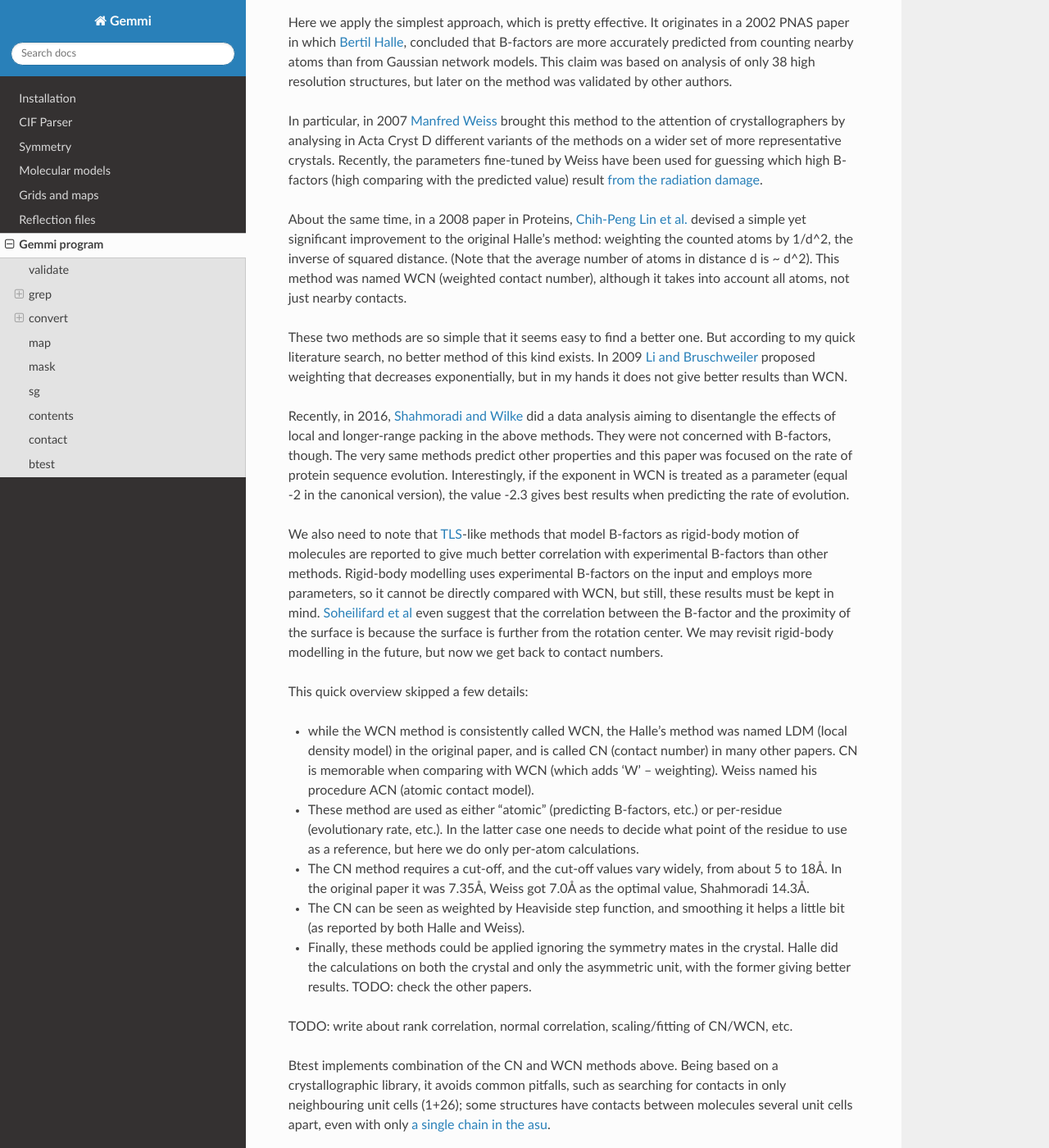
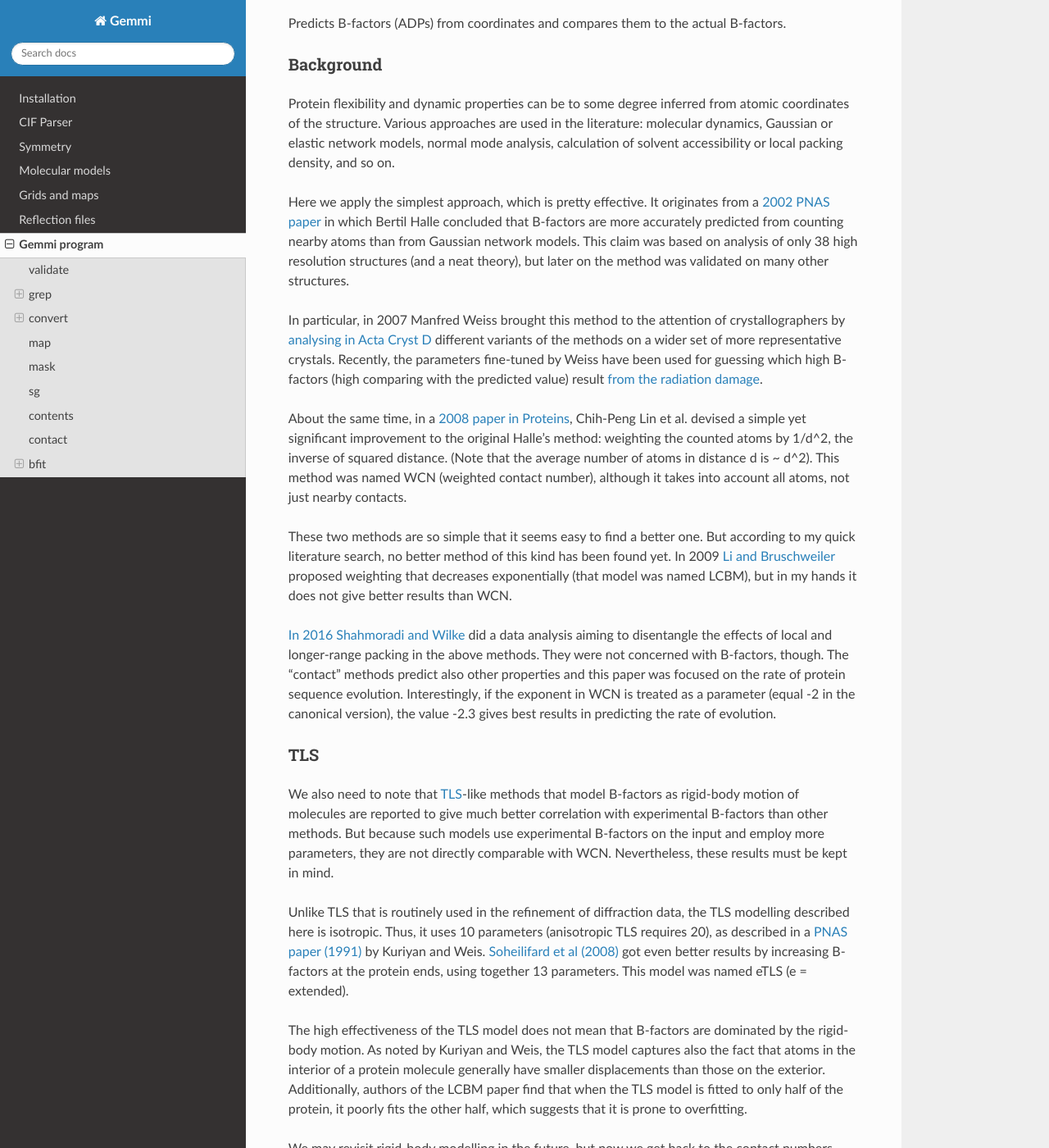
Before and after one commit to project-gemmi/gemmi, a Sphinx documentation site: the page built from docs/utils.rst, in a window 1280 px wide and 1400 px high, scrolled down 9454 px. Shown: the whole window at 82% size. Built offline with Sphinx 7.4.7 and the Read the Docs theme 2.0.0, drawn with Linux system fonts in a browser that asks for light colours; some of the changed text lies outside the part shown.

Commit message:
expanded docs for gemmi-bfit

```diff
--- a/docs/btest-help.txt
+++ b/docs/bfit-help.txt
@@ -1,6 +1,6 @@
-$ gemmi btest -h
+$ gemmi bfit -h
 Usage:
- gemmi btest [options] INPUT[...]
+ gemmi bfit [options] INPUT[...]
 B-factor model testing.
   -h, --help       Print usage and exit.
   -V, --version    Print version and exit.
--- a/docs/gemmi-help.txt
+++ b/docs/gemmi-help.txt
@@ -2,7 +2,7 @@ $ gemmi -h
 Usage: gemmi [--version] [--help] <command> [<args>]
 
 Commands:
- btest         predicts B-factors (ADPs) from coordinates using WCN
+ bfit          predicts B-factors (ADPs) from coordinates using WCN
  contact       searches for contacts (neighbouring atoms)
  contents      info about content of a coordinate file (pdb, mmCIF, ...)
  convert       convert file (CIF - JSON, mmCIF - PDB) or modify structure
--- a/docs/mol.rst
+++ b/docs/mol.rst
@@ -1256,9 +1256,3 @@ and subgraph isomorphisms.
    :language: cpp
    :start-after: Example 4
    :end-before: minimal program
-
-
-B-factor analysis
------------------
-
-TODO
--- a/docs/utils.rst
+++ b/docs/utils.rst
@@ -321,7 +321,8 @@ while adding distinct segment IDs.
 map
 ===
 
-(work in progress)
+Shows a summary of a CCP4 map file, optionally performing simple
+transformations.
 
 .. literalinclude:: map-help.txt
    :language: console
@@ -330,7 +331,10 @@ map
 mask
 ====
 
-(work in progress)
+Makes a mask in the CCP4 format. It has two functions:
+
+* masking atoms if the input file is a coordinate file,
+* using a threshold to convert a CCP4 map file to a mask file.
 
 .. literalinclude:: mask-help.txt
    :language: console
@@ -346,19 +350,28 @@ Prints information about given space group.
 contents
 ========
 
+Analyses and summarizes content of a coordinate file.
+Inspired by CCP4 program ``rwcontents``.
+
 .. literalinclude:: contents-help.txt
    :language: console
 
 contact
 =======
 
+Searches for contacts in a model.
+
 .. literalinclude:: contact-help.txt
    :language: console
 
-btest
-=====
+bfit
+====
 
-Predicts B-factors (ADPs) from coordinates.
+Predicts B-factors (ADPs) from coordinates
+and compares them to the actual B-factors.
+
+Background
+----------
 
 Protein flexibility and dynamic properties can be to some degree inferred
 from atomic coordinates of the structure. Various approaches are used
@@ -367,25 +380,25 @@ molecular dynamics, Gaussian or elastic network models, normal mode analysis,
 calculation of solvent accessibility or local packing density, and so on.
 
 Here we apply the simplest approach, which is pretty effective.
-It originates in a 2002 PNAS paper in which
-`Bertil Halle <http://www.pnas.org/content/99/3/1274>`_,
-concluded that B-factors are more accurately predicted
+It originates from a `2002 PNAS paper <http://www.pnas.org/content/99/3/1274>`_
+in which Bertil Halle concluded that B-factors are more accurately predicted
 from counting nearby atoms than from Gaussian network models. This claim was
-based on analysis of only 38 high resolution structures, but later on the
-method was validated by other authors.
+based on analysis of only 38 high resolution structures (and a neat theory),
+but later on the method was validated on many other structures.
 
-In particular, in 2007
-`Manfred Weiss <https://doi.org/10.1107/S0907444907052146>`_
-brought this method to the attention of crystallographers
-by analysing in Acta Cryst D different variants of the methods
+In particular, in 2007 Manfred Weiss brought this method to the attention
+of crystallographers
+by `analysing in Acta Cryst D <https://doi.org/10.1107/S0907444907052146>`_
+different variants of the methods
 on a wider set of more representative crystals.
 Recently, the parameters fine-tuned by Weiss have been used for guessing
 which high B-factors (high comparing with the predicted value) result
 `from the radiation damage <https://doi.org/10.1107/S1600577515002131>`_.
 
-About the same time, in a 2008 paper in Proteins,
-`Chih-Peng Lin et al. <https://doi.org/10.1002/prot.21983>`_
-devised a simple yet significant improvement to the original Halle's method:
+About the same time,
+in a `2008 paper in Proteins <https://doi.org/10.1002/prot.21983>`_,
+Chih-Peng Lin et al. devised a simple yet significant improvement to the
+original Halle's method:
 weighting the counted atoms by 1/d^2, the inverse of squared distance.
 (Note that the average number of atoms in distance d is ~ d^2).
 This method was named WCN (weighted contact number), although it takes
@@ -393,45 +406,66 @@ into account all atoms, not just nearby contacts.
 
 These two methods are so simple that it seems easy to find a better one.
 But according to my quick literature search, no better method of this kind
-exists. In 2009
+has been found yet. In 2009
 `Li and Bruschweiler <https://doi.org/10.1016/j.bpj.2009.01.011>`_
-proposed weighting that decreases exponentially,
+proposed weighting that decreases exponentially (that model was named LCBM),
 but in my hands it does not give better results than WCN.
 
-Recently, in 2016,
-`Shahmoradi and Wilke <https://doi.org/10.1002/prot.25034>`_
+`In 2016 Shahmoradi and Wilke <https://doi.org/10.1002/prot.25034>`_
 did a data analysis aiming to disentangle the effects of local
 and longer-range packing in the above methods.
 They were not concerned with B-factors, though.
-The very same methods predict other properties and this paper was focused
-on the rate of protein sequence evolution.
+The "contact" methods predict also other properties and this paper was
+focused on the rate of protein sequence evolution.
 Interestingly, if the exponent in WCN is treated as a parameter
 (equal -2 in the canonical version), the value -2.3 gives best results
-when predicting the rate of evolution.
+in predicting the rate of evolution.
+
+TLS
+---
 
 We also need to note that
 `TLS <https://doi.org/10.1107/S0567740868001718>`_-like methods
 that model B-factors as rigid-body motion of molecules are reported
 to give much better correlation with experimental B-factors
-than other methods. Rigid-body modelling uses experimental B-factors on
-the input and employs more parameters, so it cannot be directly compared
-with WCN, but still, these results must be kept in mind.
-`Soheilifard et al <https://doi.org/10.1088/1478-3975/5/2/026008>`_
-even suggest that the correlation between the B-factor and the proximity
-of the surface is because the surface is further from the rotation center.
+than other methods. But because such models use experimental B-factors on
+the input and employ more parameters, they are not directly comparable
+with WCN. Nevertheless, these results must be kept in mind.
+
+Unlike TLS that is routinely used in the refinement of diffraction data,
+the TLS modelling described here is isotropic.
+Thus, it uses 10 parameters (anisotropic TLS requires 20), as described
+in a `PNAS paper (1991) <https://doi.org/10.1073/pnas.88.7.2773>`_
+by Kuriyan and Weis.
+`Soheilifard et al (2008) <https://doi.org/10.1088/1478-3975/5/2/026008>`_
+got even better results by increasing B-factors at the protein ends,
+using together 13 parameters. This model was named eTLS (e = extended).
+
+The high effectiveness of the TLS model does not mean that B-factors
+are dominated by the rigid-body motion. As noted by Kuriyan and Weis,
+the TLS model captures also the fact that atoms in the interior of
+a protein molecule generally have smaller displacements than those
+on the exterior. Additionally, authors of the LCBM paper find that
+when the TLS model is fitted to only half of the protein, it poorly fits
+the other half, which suggests that it is prone to overfitting.
+
 We may revisit rigid-body modelling in the future, but now we get back
-to contact numbers.
+to the contact numbers.
 
-This quick overview skipped a few details:
+Details
+-------
+
+The overview above skipped a few details:
 
 * while the WCN method is consistently called WCN,
   the Halle's method was named LDM (local density model) in the original paper,
-  and is called CN (contact number) in many other papers. CN is memorable
+  and is called CN (contact number) in some other papers. CN is memorable
   when comparing with WCN (which adds 'W' -- weighting).
   Weiss named his procedure ACN (atomic contact model).
 
-* These method are used as either "atomic" (predicting B-factors, etc.)
-  or per-residue (evolutionary rate, etc.). In the latter case
+* These method are used as either "atomic", i.e. per-atom
+  (for predicting B-factors, etc.)
+  or per-residue (for evolutionary rate, etc.). In the latter case
   one needs to decide what point of the residue to use as a reference,
   but here we do only per-atom calculations.
 
@@ -442,21 +476,39 @@ This quick overview skipped a few details:
 * The CN can be seen as weighted by Heaviside step function,
   and smoothing it helps a little bit (as reported by both Halle and Weiss).
 
+* Similarly to eTLS, the LCBM method has eLCBM variant that adds
+  "end effects" -- special treatment of the termini.
+
 * Finally, these methods could be applied ignoring the symmetry mates
   in the crystal. Halle did the calculations on both the crystal
   and only the asymmetric unit, with the former giving better results.
-  TODO: check the other papers.
+  Weiss is also taking into account intermolecular contacts, I think
+  other papers ignore it.
 
-TODO: write about rank correlation, normal correlation, scaling/fitting
-of CN/WCN, etc.
+Metrics for comparison
+----------------------
 
-Btest implements combination of the CN and WCN methods above.
-Being based on a crystallographic library, it avoids common pitfalls,
+To compare a number of nearby atoms with B-factor we either rescale
+the former, or we use a metric that does not require rescaling.
+The Pearson correlation coefficient is invariant under linear transformation,
+so it can be calculated directly unless we would like to apply non-linear
+scaling. Which was tried only in the Manfred Weiss' paper and did not make
+a significant difference.
+
+Even better, the rank correlation is invariant under any monotonic scaling,
+It is the second metric that we use and having two metrics should be
+sufficient.
+
+Program
+-------
+
+Bfit implements combination of the CN and WCN methods above.
+Being based on a crystallographic library it avoids common pitfalls,
 such as searching for contacts in only neighbouring unit cells (1+26);
 some structures have contacts between molecules several unit cells apart,
 even with only :ref:`a single chain in the asu <long_chain>`.
 
 TBC
 
-.. literalinclude:: btest-help.txt
+.. literalinclude:: bfit-help.txt
    :language: console
```
Also changed, not shown: CMakeLists.txt (+4 -4 lines), 3 other files.
